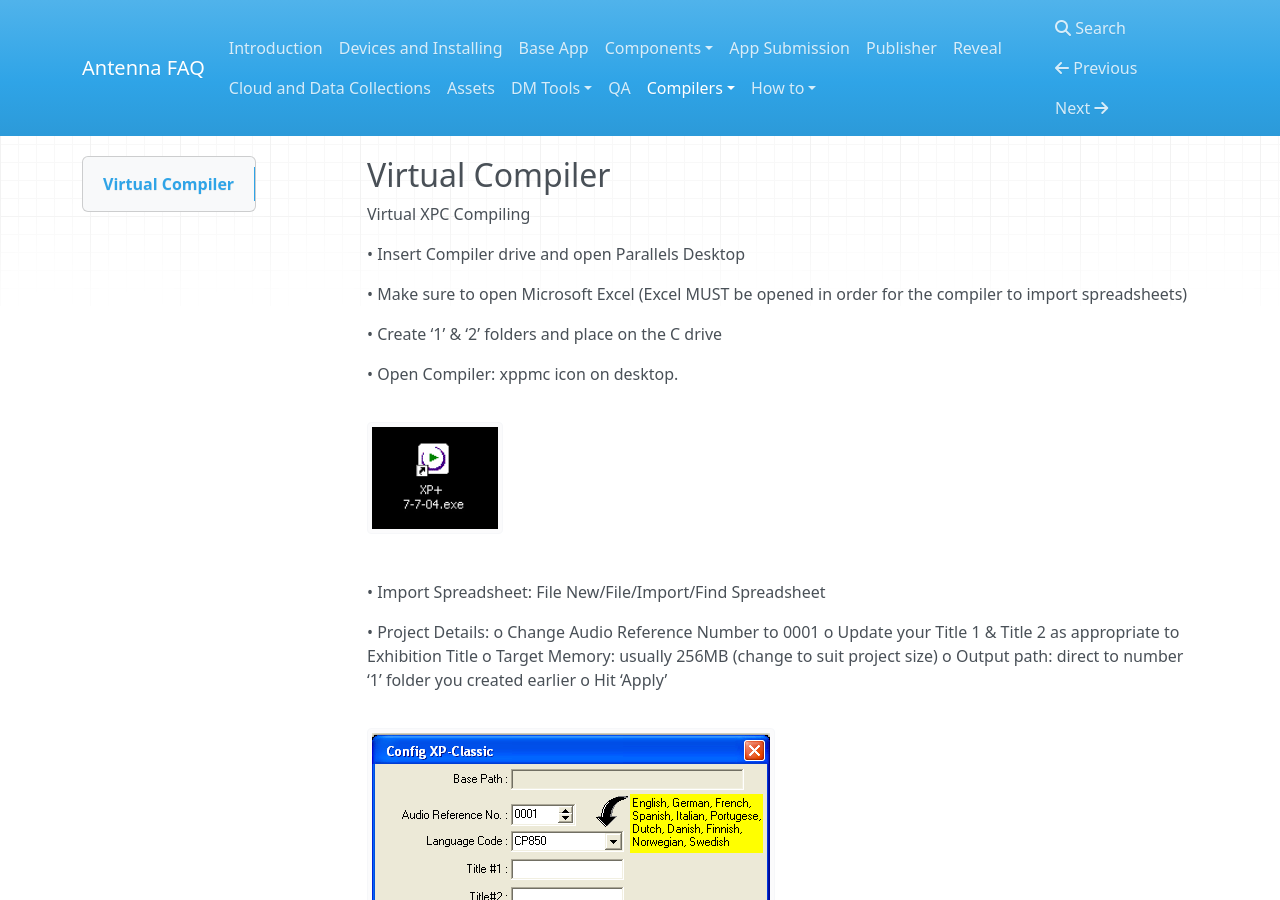
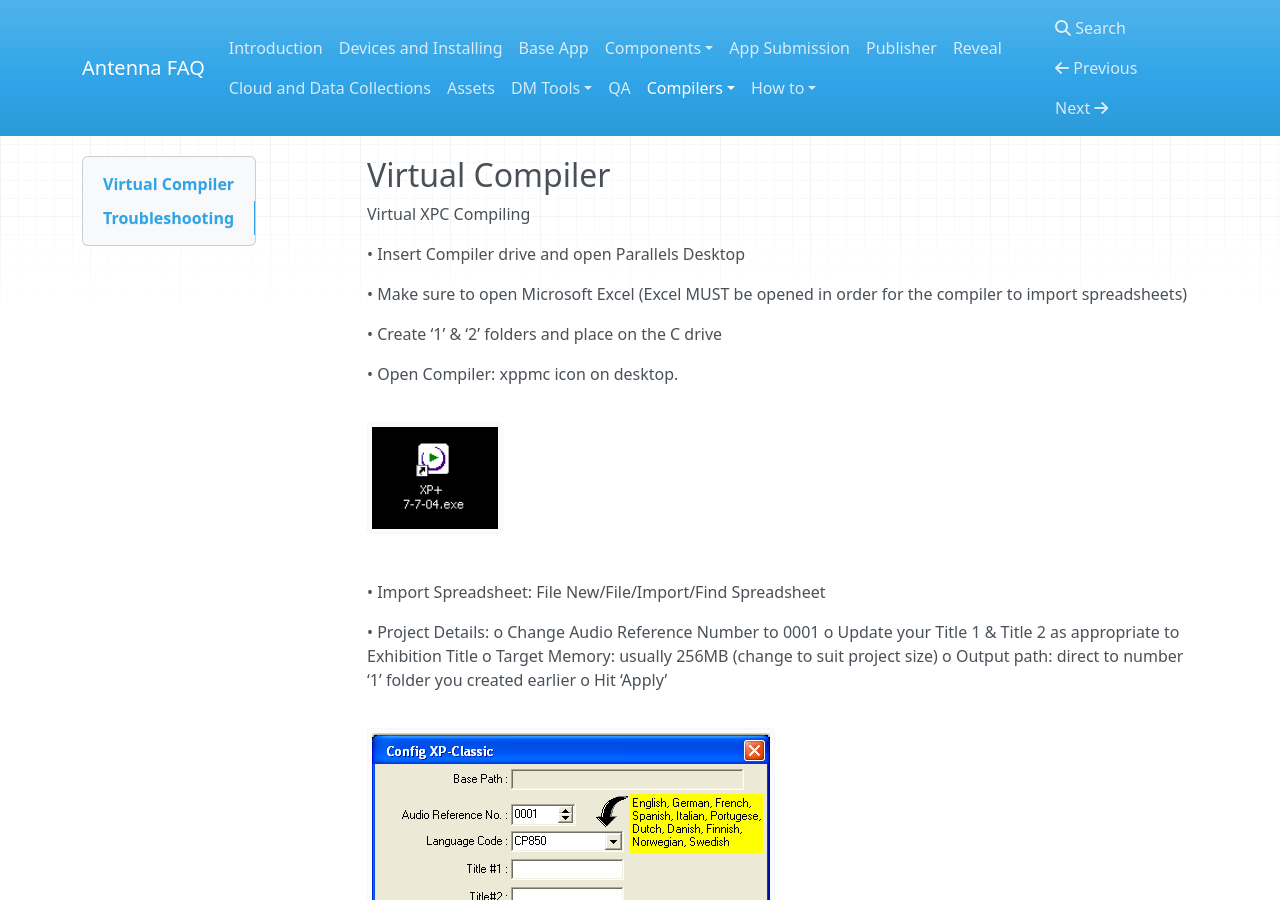
Before and after one commit to denovo/Antenna-faq, an MkDocs documentation site: the page built from docs/compilers/virtualcompiler.md, in a window 1280 px wide and 900 px high. Built offline with MkDocs 1.6.1, drawn with Linux system fonts in a browser that asks for light colours; nearby versions of some CDN libraries; old or Windows-style settings are respelled for this version of MkDocs.

Commit message:
Updated virtualcompiler.md

```diff
--- a/docs/compilers/virtualcompiler.md
+++ b/docs/compilers/virtualcompiler.md
@@ -57,7 +57,7 @@
 
 ----------
 
-Troubleshooting
+## Troubleshooting
 
 
 99% of Compiling issues are down to human error
```
